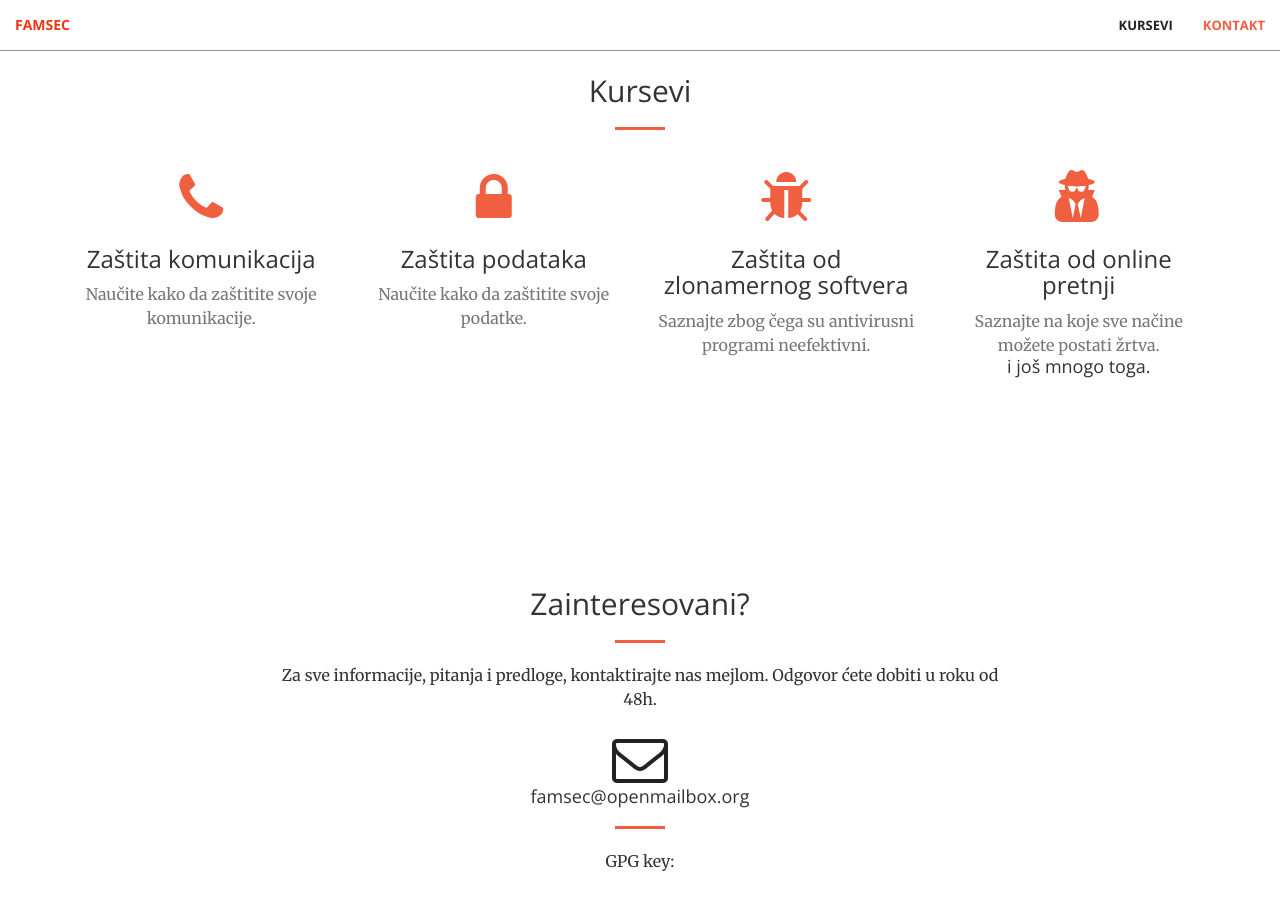
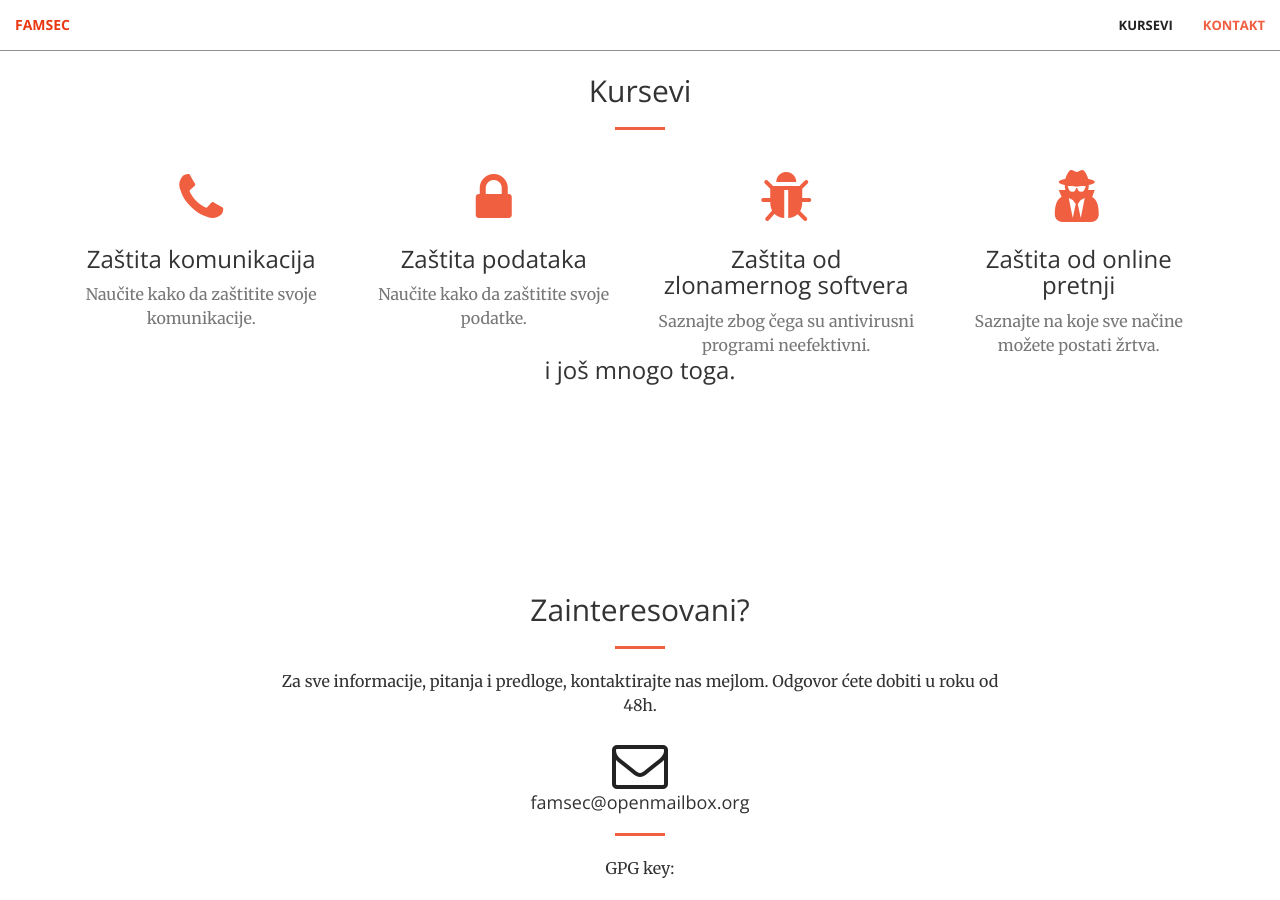
Before and after one commit to FAMSEC/famsec.github.io, a Jekyll site: the page built from index.html, in a window 1280 px wide and 900 px high, scrolled down 926 px. Built offline with Jekyll 4.4.1, drawn with Linux system fonts in a browser that asks for light colours.

Commit message:
Update services.html

```diff
--- a/_includes/services.html
+++ b/_includes/services.html
@@ -36,9 +36,9 @@
                     <h3>Zaštita od online pretnji</h3>
                     <p class="text-muted">Saznajte na koje sve načine možete postati žrtva.</p>
                 </div>
-                <div class="col-lg-8 col-lg-offset-2 text-center">
-                <h4 class="section-heading">i još mnogo toga.</h4>
+        </div>
+        <div class="col-lg-8 col-lg-offset-2 text-center">
+                <h3 class="section-heading">i još mnogo toga.</h3>
             </div>
-        </div>
     </div>
 </section>
```
